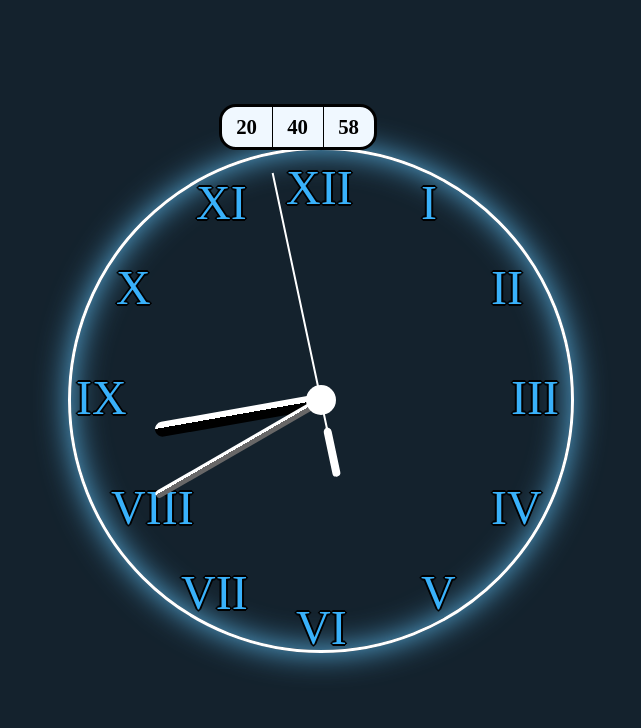
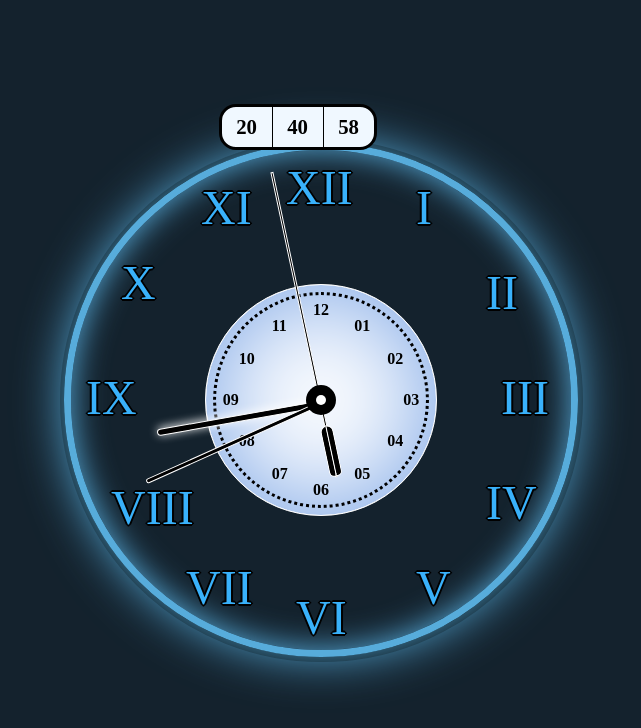
Before and after one commit to Zoriko81/Horloge-JS, a plain HTML site: page index.html in a window 1280 px wide. Shown: the whole page, without its empty margins (319-960 px from the left). Drawn offline with Linux system fonts and the light colour scheme.

Commit message:
Maj graphique +++

```diff
--- a/index.html
+++ b/index.html
@@ -9,7 +9,22 @@
 </head>
 <body>
 
+    <div id="contour"></div>
     <div id="cadre">
+        <div id="analog">
+        <div class="nombreA" id="nombre1A">01</div>
+        <div class="nombreA" id="nombre2A">02</div>
+        <div class="nombreA" id="nombre3A">03</div>
+        <div class="nombreA" id="nombre4A">04</div>
+        <div class="nombreA" id="nombre5A">05</div>
+        <div class="nombreA" id="nombre6A">06</div>
+        <div class="nombreA" id="nombre7A">07</div>
+        <div class="nombreA" id="nombre8A">08</div>
+        <div class="nombreA" id="nombre9A">09</div>
+        <div class="nombreA" id="nombre10A">10</div>
+        <div class="nombreA" id="nombre11A">11</div>
+        <div class="nombreA" id="nombre12A">12</div>
+        </div>
         <div class="nombre" id="nombre1">I</div>
         <div class="nombre" id="nombre2">II</div>
         <div class="nombre" id="nombre3">III</div>
--- a/script.js
+++ b/script.js
@@ -21,10 +21,12 @@ function nbhorloge () {
     now.push(date.getHours())
     now.push(date.getMinutes())
     now.push(date.getSeconds())
+    now.push(date.getMilliseconds())
+
 
     heure.style.transform = `rotate(${now[0]*30+(0.5*now[1])}deg)`;
-    minute.style.transform = `rotate(${now[1]*6}deg)`;
-    seconde.style.transform = `rotate(${now[2]*6-180}deg)`;
+    minute.style.transform = `rotate(${now[1]*6+(0.1*now[2])}deg)`;
+    seconde.style.transform = `rotate(${now[2]*6-180+(0.006*now[3])}deg)`;
 
     heureNum.innerHTML = `${now[0]}`
     minuteNum.innerHTML = `${now[1]}`
@@ -32,4 +34,4 @@ function nbhorloge () {
 
 }
 
-setInterval(nbhorloge, 100)
+setInterval(nbhorloge, 10)
--- a/style.css
+++ b/style.css
@@ -5,37 +5,7 @@ body {
 @keyframes fadeIn {
     0% { opacity: 0; }
     100% { opacity: 1; }
-  }
-
-/* Cadre */
-#cadre {
-    position: absolute;
-    margin: auto;
-    width: 500px;
-    height: 500px;
-    top: 0;
-    left: 0;
-    right: 0;
-    bottom: 0;
-    border: 3px solid white;
-    border-radius: 100%;
-    box-shadow: inset 0 0 2em #57acdb,
-    0 0 2em #57acdb;
-}
-
-#cadre::after {
-    content: "";
-    background-color: white;
-    position: absolute;
-    margin: auto;
-    width: 30px;
-    height: 30px;
-    top: 0;
-    left: 0;
-    right: 0;
-    bottom: 0;
-    border-radius: 100%;
-}
+    }
 
 
 /* Affichage numérique */
@@ -63,38 +33,102 @@ body {
     border-right: 1px solid black;
 }
 
+
+/* Cadre */
+#cadre {
+    position: absolute;
+    margin: auto;
+    width: 500px;
+    height: 500px;
+    top: 0;
+    left: 0;
+    right: 0;
+    bottom: 0;
+    border: 7px solid #57acdb;
+    border-radius: 100%;
+    box-shadow: inset 0 0 2em #57acdb,
+    0 0 3em #57acdb;
+}
+
+#cadre::after {
+    content: "";
+    background-color: black;
+    position: absolute;
+    margin: auto;
+    width: 30px;
+    height: 30px;
+    top: 0;
+    left: 0;
+    right: 0;
+    bottom: 0;
+    border-radius: 100%;
+}
+
+#cadre::before {
+    content: "";
+    background-color: white;
+    position: absolute;
+    margin: auto;
+    width: 10px;
+    height: 10px;
+    top: 0;
+    left: 0;
+    right: 0;
+    bottom: 0;
+    border-radius: 100%;
+    z-index: 10;
+}
+
+#contour {
+    position: absolute;
+    margin: auto;
+    width: 509px;
+    height: 509px;
+    top: 0;
+    left: 0;
+    right: 0;
+    bottom: 0;
+    border: 7px solid black;
+    border-radius: 100%;
+}
+
+
 /* Aiguilles */
 #heure {
     position: absolute;
-    background: linear-gradient(to right, black 0%, black 60%, white 50%, white 0%);
-    width: 15px;
+    background-color: rgb(0, 0, 0);
+    width: 5px;
     height: 170px;
     top: 16.1%;
     right: 48.2%;
     transform-origin: bottom center;
     border-radius: 350px 350px 0px 0px;
+    box-shadow: 1px 1px 10px rgb(255, 255, 255);
+    border: 1px solid white;
 }
 
 #minute {
     position: absolute;
-    background: linear-gradient(to right, rgb(104, 103, 103) 0%, rgb(104, 103, 103) 60%, white 50%, white 0%);
-    width: 7.5px;
+    background-color: rgb(0, 0, 0);
+    width: 3px;
     height: 190px;
     top: 12.1%;
     right: 49.4%;
     transform-origin: bottom center;
     border-radius: 350px 350px 0px 0px;
+    border: 1px solid white;
 }
 
 #seconde {
     position: absolute;
-    background-color: white;
-    width: 2px;
+    background-color: black;
+    width: 1px;
     height: 310px;
     top: 34.6%;
     right: 49.9%;
     transform-origin: center 25%;
     border-radius: 350px 350px 0px 0px;
+    border: 1px solid white;
 }
 
 #seconde::before {
@@ -102,7 +136,8 @@ body {
     position: absolute;
     width: 5px;
     height: 50px;
-    background-color: white;
+    background-color: black;
+    border: 1px solid white;
     border-bottom-right-radius: 70px;
     border-top-right-radius: 50px;
 }
@@ -113,7 +148,8 @@ body {
     right: 0%;
     width: 5px;
     height: 50px;
-    background-color: white;
+    background-color: black;
+    border: 1px solid white;
     border-bottom-left-radius: 70px;
     border-top-left-radius: 50px;
 }
@@ -122,7 +158,6 @@ body {
 .nombre {
     font-size: 3em;
     color: #39b1fa;
- /*    text-shadow: white 1px 0 7px; */
     text-shadow: 2px 0 black, -2px 0 black, 0 2px black, 0 -2px black,
     1px 1px black, -1px -1px black, 1px -1px black, -1px 1px black;
 }
@@ -137,17 +172,17 @@ body {
 
 #nombre1 {
     position: absolute;
-    top: 25px;
+    top: 30px;
     right: 0;
-    left: 350px;
+    left: 345px;
     bottom: 0;
 }
 
 #nombre2 {
     position: absolute;
-    top: 110px;
+    top: 115px;
     right: 0;
-    left: 420px;
+    left: 415px;
     bottom: 0;
 }
 
@@ -155,29 +190,29 @@ body {
     position: absolute;
     top: 220px;
     right: 0;
-    left: 440px;
+    left: 430px;
     bottom: 0;
 }
 
 #nombre4 {
     position: absolute;
-    top: 330px;
+    top: 325px;
     right: 0;
-    left: 420px;
+    left: 415px;
     bottom: 0;
 }
 
 #nombre5 {
     position: absolute;
-    top: 415px;
+    top: 410px;
     right: 0;
-    left: 350px;
+    left: 345px;
     bottom: 0;
 }
 
 #nombre6 {
     position: absolute;
-    top: 450px;
+    top: 440px;
     right: 0;
     left: 225px;
     bottom: 0;
@@ -185,9 +220,9 @@ body {
 
 #nombre7 {
     position: absolute;
-    top: 415px;
+    top: 410px;
     right: 0;
-    left: 110px;
+    left: 115px;
     bottom: 0;
 }
 
@@ -203,22 +238,146 @@ body {
     position: absolute;
     top: 220px;
     right: 0;
-    left: 5px;
+    left: 15px;
     bottom: 0;
 }
 
 #nombre10 {
     position: absolute;
-    top: 110px;
+    top: 105px;
     right: 0;
-    left: 45px;
+    left: 50px;
     bottom: 0;
 }
 
 #nombre11 {
     position: absolute;
-    top: 25px;
+    top: 30px;
     right: 0;
-    left: 125px;
+    left: 130px;
     bottom: 0;
 }
+
+
+/* Analog */
+#analog {
+    position: absolute;
+    background-color: #ffffff;
+    margin: auto;
+    width: 230px;
+    height: 230px;
+    top: 0;
+    left: 0;
+    right: 0;
+    bottom: 0;
+    border: 1px solid white;
+    border-radius: 100%;
+    box-shadow: inset 0 0 7em #75a1e4;
+
+    display: grid;
+    grid-template-columns: repeat(7, 1fr);
+    grid-template-rows: repeat(7, 1fr);
+}
+
+#analog::after {
+    content: "";
+    border: 3px dotted black;
+    position: absolute;
+    margin: auto;
+    width: 210px;
+    height: 210px;
+    top: 0;
+    left: 0;
+    right: 0;
+    bottom: 0;
+    border-radius: 100%;
+}
+
+.nombreA {
+    font-size: 1em;
+    color: black;
+    line-height: 1;
+    align-self: center;
+    font-weight: bold;
+    justify-self: center;
+}
+
+#nombre12A {
+    grid-column: 4;
+    grid-row: 1;
+    align-self: end;
+}
+
+#nombre1A {
+    grid-column: 5;
+    grid-row: 2;
+    justify-self: end;
+    align-self: start;
+}
+
+#nombre2A {
+    grid-column: 6;
+    grid-row: 3;
+    justify-self: end;
+    align-self: start;
+}
+
+#nombre3A {
+    grid-column: 7;
+    grid-row: 4;
+    justify-self: start;
+}
+
+#nombre4A {
+    grid-column: 6;
+    grid-row: 5;
+    justify-self: end;
+    align-self: end;
+}
+
+#nombre5A {
+    grid-column: 5;
+    grid-row: 6;
+    justify-self: end;
+    align-self: end;
+}
+
+#nombre6A {
+    grid-column: 4;
+    grid-row: 7;
+    align-self: start;
+}
+
+#nombre7A {
+    grid-column: 3;
+    grid-row: 6;
+    justify-self: start;
+    align-self: end;
+}
+
+#nombre8A {
+    grid-column: 2;
+    grid-row: 5;
+    justify-self: start;
+    align-self: end;
+}
+
+#nombre9A {
+    grid-column: 1;
+    grid-row: 4;
+    justify-self: end;
+}
+
+#nombre10A {
+    grid-column: 2;
+    grid-row: 3;
+    justify-self: start;
+    align-self: start;
+}
+
+#nombre11A {
+    grid-column: 3;
+    grid-row: 2;
+    justify-self: start;
+    align-self: start;
+}
```
